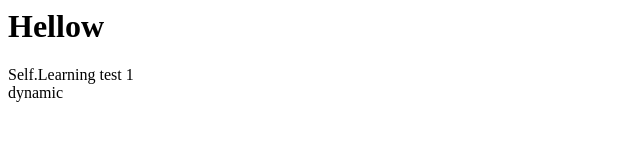
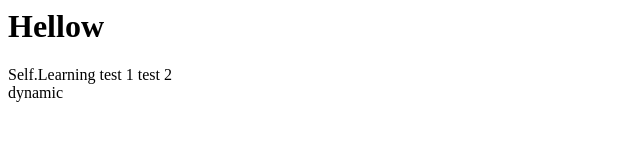
Before and after one commit to samsinhalaenglish/selflearningenglish, a plain HTML site: page index.html in a window 1280 px wide. Shown: the full height of the page, 0-640 px from the left. Drawn offline with Linux system fonts and the light colour scheme.

Commit message:
template changes

```diff
--- a/index.html
+++ b/index.html
@@ -8,7 +8,7 @@
 
 <h1>Hellow</h1>
 
-Self.Learning test 1
+Self.Learning test 1 test 2
 
 <div id="test"></div>
 
```
